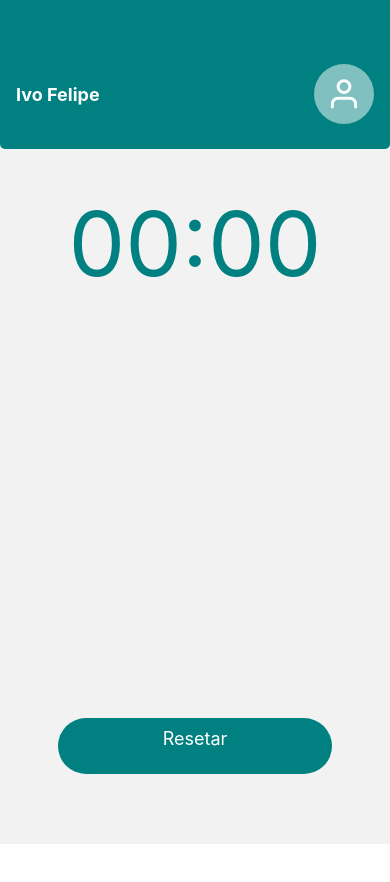
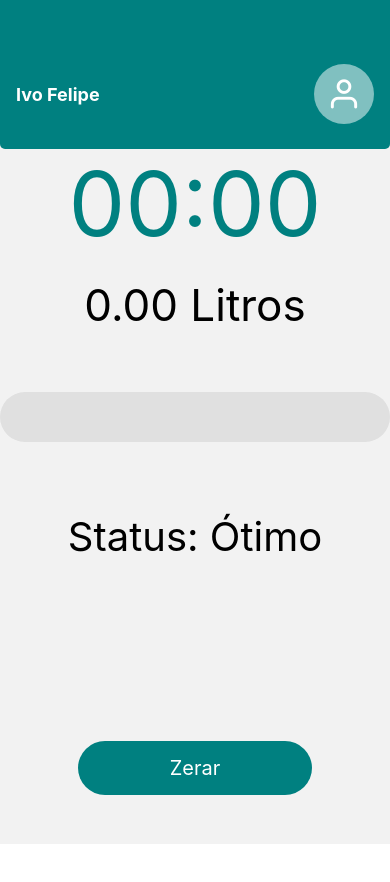
Before and after one commit to IvoMBrandao/Economia_Sustentabilidade, a React Native app: screen /inicio in a window 390 px wide. Shown: the top 882 px of the page. Before the commit the page ends 844 px from the top, so only its background shows below. Built offline with nearby package versions, Linux system fonts and the light colour scheme.

Commit message:
Adicionando barra de Progresso

```diff
--- a/package.json
+++ b/package.json
@@ -9,16 +9,19 @@
     "web": "expo start --web"
   },
   "dependencies": {
+    "@expo/webpack-config": "^18.0.1",
     "@react-navigation/native": "^6.1.6",
     "@react-navigation/native-stack": "^6.9.12",
     "expo": "~48.0.15",
     "expo-image-picker": "~14.1.1",
     "expo-status-bar": "~1.4.4",
     "react": "18.2.0",
+    "react-dom": "18.2.0",
     "react-native": "0.71.8",
     "react-native-animatable": "^1.3.3",
     "react-native-safe-area-context": "4.5.0",
-    "react-native-screens": "~3.20.0"
+    "react-native-screens": "~3.20.0",
+    "react-native-web": "~0.18.10"
   },
   "devDependencies": {
     "@babel/core": "^7.20.0"
--- /dev/null
+++ b/src/components/BarraProgresso/index.jsx
@@ -0,0 +1,47 @@
+import React from 'react';
+import { View, Text, StyleSheet } from 'react-native';
+
+const ProgressBar = ({ progress }) => {
+  const getColor = () => {
+    if (progress <= 45) {
+      return '#14f100';
+    } else if (progress <= 90) {
+      return '#005911';
+    } else {
+      return '#d11200';
+    }
+  };
+
+  return (
+    <View style={styles.container}>
+      <View
+        style={[styles.progressBar, { width: `${progress}%`, backgroundColor: getColor() }]}
+      ></View>
+      <Text style={styles.progressText}></Text>
+    </View>
+  );
+};
+
+const styles = StyleSheet.create({
+  container: {
+    width: '100%',
+    height: 50,
+    backgroundColor: '#e0e0e0',
+    borderRadius: 25,
+    justifyContent: 'center',
+    overflow: 'hidden',
+    marginTop:40
+  },
+  progressBar: {
+    height: '100%',
+  },
+  progressText: {
+    position: 'absolute',
+    alignSelf: 'center',
+    color: '#ffffff',
+    fontSize: 14,
+    fontWeight: 'bold',
+  },
+});
+
+export default ProgressBar;
--- /dev/null
+++ b/src/components/Button/index.jsx
@@ -0,0 +1,32 @@
+
+ import React from 'react';
+ import { StyleSheet, TouchableOpacity, Text } from 'react-native';
+
+ const ButtonDefault = ({ title, onPress }) => {
+   return (
+     <TouchableOpacity style={styles.buttonStart} onPress={onPress}>
+       <Text style={styles.buttonText}>{title}</Text>
+     </TouchableOpacity>
+   );
+ };
+
+ const styles = StyleSheet.create({
+   buttonStart: {
+     backgroundColor: '#008080',
+     borderRadius: 50,
+     paddingVertical: 15,
+     width: '60%',
+     alignSelf: 'center',
+     bottom: '15%',
+     alignItems: 'center',
+     justifyContent: 'center',
+     marginTop: 320,
+   },
+   buttonText: {
+     color: '#FFFFFF',
+     textAlign: 'center',
+     fontSize: 20,
+   },
+ });
+
+ export default ButtonDefault;
--- a/src/components/cronometro/index.jsx
+++ /dev/null
@@ -1,126 +0,0 @@
-import React, { Component } from 'react';
-import { StyleSheet, Text, View, TouchableOpacity } from 'react-native';
-
-class CronometroApp extends Component {
-  constructor(props) {
-    super(props);
-    this.state = {
-      minutes: 0,
-      seconds: 0,
-      running: false,
-    };
-    this.timer = null;
-  }
-
-  componentWillUnmount() {
-    clearInterval(this.timer);
-  }
-
-
-  startTimer = () => {
-    this.setState({
-      running: true,
-    });
-
-    this.timer = setInterval(() => {
-      let { minutes, seconds } = this.state;
-      seconds++;
-
-      if (seconds === 60) {
-        seconds = 0;
-        minutes++;
-      }
-      else{
-        stopTimer = () => {
-    clearInterval(this.timer);
-    this.setState({
-      running: false,
-    });
-  };
-      }
-      this.setState({ minutes, seconds });
-    }, 1000);
-
-
-  };
-
-  stopTimer = () => {
-    clearInterval(this.timer);
-    this.setState({
-      running: false,
-    });
-  };
-
-  resetTimer = () => {
-    clearInterval(this.timer);
-    this.setState({
-      minutes: 0,
-      seconds: 0,
-      running: false,
-    });
-  };
-
-
-  render() {
-    const { minutes, seconds, running } = this.state;
-
-    return (
-      <View style={styles.container}>
-         {!running ? (
-          <TouchableOpacity style={styles.button} onPress={this.startTimer}>
-
-        <Text style={styles.timeText}>
-          {minutes < 10 ? '0' + minutes : minutes}:
-          {seconds < 10 ? '0' + seconds : seconds}
-        </Text>
-
-          </TouchableOpacity>
-        ) : (
-          <TouchableOpacity style={styles.button} onPress={this.stopTimer}>
-             <Text style={styles.timeText}>
-          {minutes < 10 ? '0' + minutes : minutes}:
-          {seconds < 10 ? '0' + seconds : seconds}
-        </Text>
-
-          </TouchableOpacity>
-        )}
-
-        <TouchableOpacity style={styles.buttonStart} onPress={running == true? this.resetTimer : this.startTimer}>
-          <Text style={styles.buttonText}>Resetar</Text>
-        </TouchableOpacity>
-      </View>
-    );
-  }
-}
-
-
-
-const styles = StyleSheet.create({
-  container: {
-   marginTop:40,
-    justifyContent: 'center',
-    alignItems: 'center',
-  },
-  timeText: {
-    color:'#008080',
-    fontSize: 90,
-    marginBottom: 20,
-    textAlign:'center',
-  },
-  buttonStart: {
-    backgroundColor:'#008080',
-    width:274,
-    height:56,
-    padding: 10,
-    borderRadius: 50,
-    marginBottom: 10,
-    marginTop:400
-  },
-  buttonText: {
-    textAlign:'center',
-    color: '#fff',
-    fontSize: 18,
-  },
-});
-
-export default CronometroApp;
--- a/src/pages/inicio/index.jsx
+++ b/src/pages/inicio/index.jsx
@@ -1,18 +1,127 @@
-import React from "react";
-import{View} from 'react-native';
-import Header from "../../components/cabecalho";
-import Cronometro from "../../components/cronometro";
-export default function Inicio(){
-return(
+import React, { useState, useEffect, useRef } from 'react';
+import { StyleSheet, Text, View, TouchableOpacity } from 'react-native';
+import Header from '../../components/cabecalho';
+import ButtonDefault from '../../components/Button';
+import ProgressBar from '../../components/BarraProgresso';
+
+export default function App() {
+  const [number, setNumber] = useState(0);
+  const [isRunning, setIsRunning] = useState(false);
+  const [elapsedTime, setElapsedTime] = useState(0);
+  const [pausedTime, setPausedTime] = useState(0);
+  const intervalRef = useRef(null);
+  const startTimeRef = useRef(null);
+  const progress = number;
+
+  useEffect(() => {
+    if (isRunning) {
+      startTimeRef.current = Date.now() - pausedTime;
+
+      intervalRef.current = setInterval(() => {
+        const currentTime = Date.now();
+        const elapsed = currentTime - startTimeRef.current;
+
+        setElapsedTime(elapsed);
+        setNumber((prevNumber) => prevNumber + 0.15);
+      }, 1000);
+    } else {
+      clearInterval(intervalRef.current);
+      setPausedTime(elapsedTime);
+    }
+
+    return () => {
+      clearInterval(intervalRef.current);
+    };
+  }, [isRunning]);
+
+  const handleStart = () => {
+    setIsRunning(true);
+  };
+
+  const handleStop = () => {
+    setIsRunning(false);
+  };
+
+  const zerarCronometro = () => {
+
+    setElapsedTime(0)
+      handleStop()
+  };
+
+  const zerarNumero= () =>{
+    setNumber(0);
+    zerarCronometro()
+
+  }
+  const zerar=() => {
+    zerarNumero()
+  }
+  const formatTime = (time) => {
+    const minutes = Math.floor(time / 60000);
+    const seconds = Math.floor((time % 60000) / 1000);
+
+    return `${minutes.toString().padStart(2, '0')}:${seconds.toString().padStart(2, '0')}`;
+  };
+
+  const getStatus = () => {
+    if (elapsedTime <= 300000) {
+      return 'Ótimo';
+    } else if (elapsedTime <= 600000) {
+      return 'Bom';
+    } else {
+      return 'Ruim';
+    }
+  };
+
+  return (
+    <View>
+      <Header />
+
+      <TouchableOpacity onPress={isRunning === false ? handleStart : handleStop}>
+        <Text style={styles.timeText}>{formatTime(elapsedTime)}</Text>
+      </TouchableOpacity>
+
+      <Text style={styles.textLitros}>{number.toFixed(2)} Litros</Text>
 
 
-<View>
-  <Header/>
-  <Cronometro/>
-
-</View>
-
-);
+      <ProgressBar progress={progress} colors={[{ color: '#006600', progress: 25 }, { color: '006400', progress: 50 }, { color: 'd11200', progress: 100 }]} />
+      <Text style={styles.textStatus}>Status: {getStatus()}</Text>
 
 
+      <ButtonDefault title="Zerar" onPress={zerar}/>
+
+    </View>
+  );
 }
+
+const styles = StyleSheet.create({
+  container: {
+    flex: 1,
+    justifyContent: 'center',
+    alignItems: 'center',
+  },
+
+  textLitros: {
+    color: 'black',
+    fontSize: 44,
+    marginBottom: 20,
+    textAlign:'center'
+  },
+  timeText: {
+    color: '#008080',
+    fontSize: 90,
+    marginBottom: 20,
+    textAlign: 'center',
+  },
+  containerLitros: {
+    width: 99,
+    height: 57,
+    backgroundColor: '#D9D9D9',
+  },
+
+  textStatus: {
+    marginTop: 70,
+    textAlign: 'center',
+    fontSize: 40,
+  },
+});
```
Also changed, not shown: src/components/water/index.jsx (deleted, +0 -26 lines), 1 other file (tests, documents, lock files or other folders).
